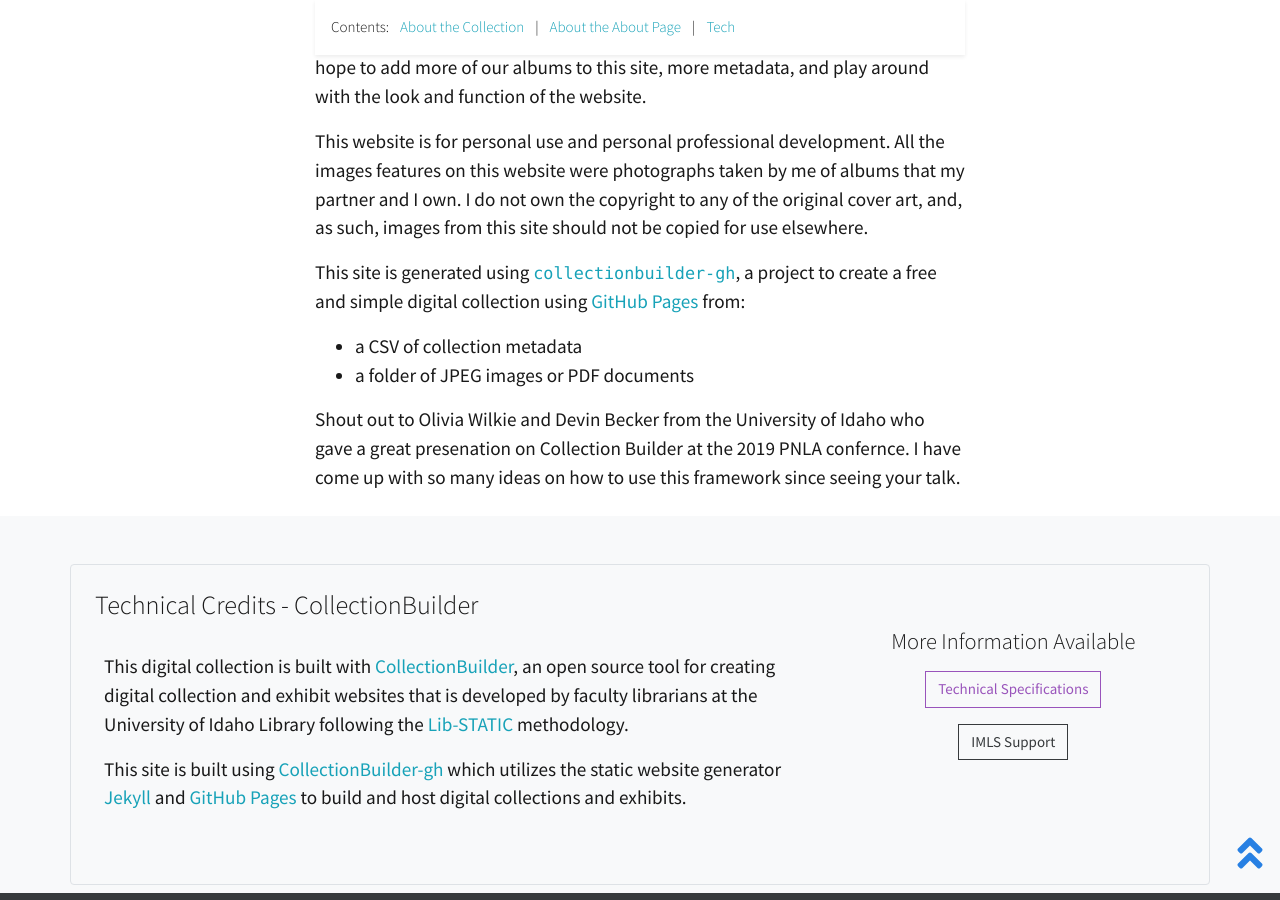
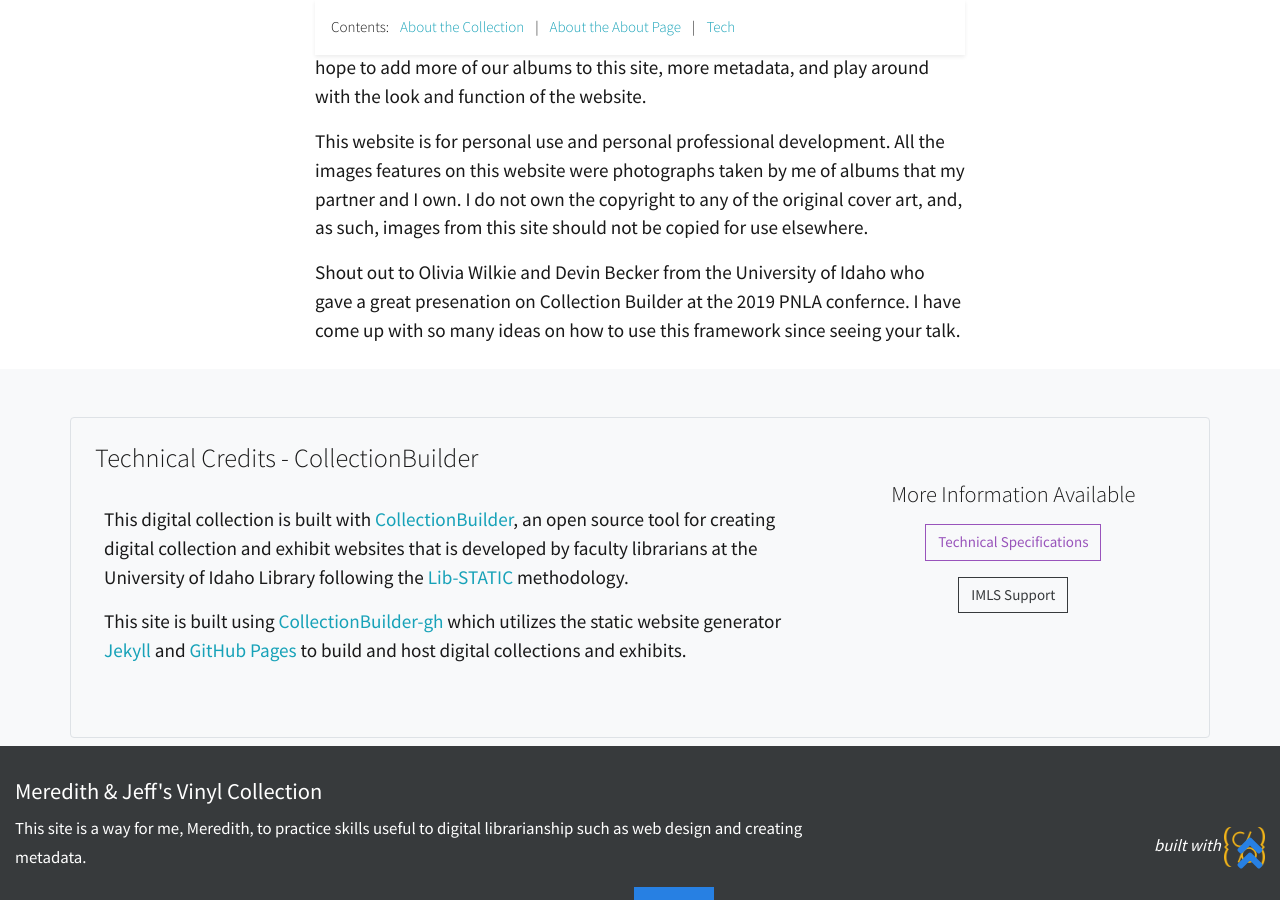
Before and after one commit to forreymr/mjvinyl, a Jekyll site: the page built from pages/about.md, in a window 1280 px wide and 900 px high, scrolled down 826 px. Built offline with Jekyll 4.4.1, drawn with Linux system fonts in a browser that asks for light colours; nearby versions of some CDN libraries.

Commit message:
Update about.md

```diff
--- a/pages/about.md
+++ b/pages/about.md
@@ -18,11 +18,4 @@
 
 This website is for personal use and personal professional development.  All the images features on this website were photographs taken by me of albums that my partner and I own.  I do not own the copyright to any of the original cover art, and, as such, images from this site should not be copied for use elsewhere.
 
-
-
-This site is generated using [`collectionbuilder-gh`](https://collectionbuilding.github.io/gh/), a project to create a free and simple digital collection using [GitHub Pages](https://pages.github.com/) from:
-
-- a CSV of collection metadata
-- a folder of JPEG images or PDF documents
-
 Shout out to Olivia Wilkie and Devin Becker from the University of Idaho who gave a great presenation on Collection Builder at the 2019 PNLA confernce.  I have come up with so many ideas on how to use this framework since seeing your talk.
```
